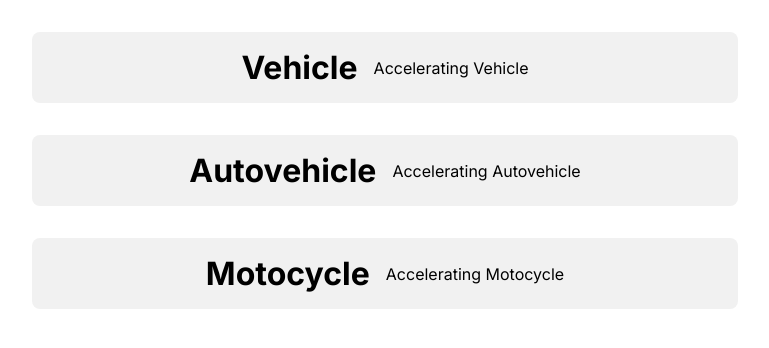
After one commit to GIMMI42PIASTRATO/PHP-school-exercises, a PHP site: page /OPP/ereditarietaES1/index.php in a window 1280 px wide. The commit adds this page. Shown: the top 348 px of the page, without its empty margins (255-1024 px from the left). Run offline with PHP 8.4, Linux system fonts and the light colour scheme.

Commit message:
Add exercise 4 to OPP section

```diff
--- /dev/null
+++ b/OPP/ereditarietaES1/classes/index.php
@@ -0,0 +1,28 @@
+<?php
+
+declare(strict_types=1);
+
+class Vehicle
+{
+    public function accelerates()
+    {
+        echo "Accelerating Vehicle";
+    }
+}
+
+
+final class Autovehicle extends Vehicle
+{
+    public function accelerates()
+    {
+        echo "Accelerating Autovehicle";
+    }
+}
+
+final class Motocycle extends Vehicle
+{
+    public function accelerates()
+    {
+        echo "Accelerating Motocycle";
+    }
+}
--- /dev/null
+++ b/OPP/ereditarietaES1/index.php
@@ -0,0 +1,74 @@
+<?php
+
+declare(strict_types=1);
+require_once "./classes/index.php"
+?>
+
+<!DOCTYPE html>
+<html lang="en">
+
+<head>
+    <meta charset="UTF-8">
+    <meta name="viewport" content="width=device-width, initial-scale=1.0">
+    <title>Accelerating vehicle</title>
+    <style>
+        @import url("https://fonts.googleapis.com/css2?family=Inter:ital,opsz,wght@0,14..32,100..900;1,14..32,100..900&display=swap");
+
+        * {
+            font-family: "Inter", sans-serif;
+            margin: 0;
+            padding: 0;
+            box-sizing: border-box;
+        }
+
+        main {
+            max-width: 70ch;
+            width: 100%;
+            margin: 0 auto;
+        }
+
+        .container {
+            display: flex;
+            align-items: center;
+            justify-content: center;
+            gap: 1rem;
+            margin-top: 2rem;
+            padding: 1rem;
+            border-radius: 0.5rem;
+            background-color: #f1f1f1;
+            cursor: pointer;
+            transition: all 0.3s ease;
+        }
+
+        .container:hover {
+            background-color: #e1e1e1;
+        }
+    </style>
+</head>
+
+<body>
+    <main>
+        <?php
+        $vehicle = new Vehicle();
+        $autovehicle = new Autovehicle();
+        $motocycle = new Motocycle();
+        ?>
+
+        <div class="container">
+            <h1>Vehicle</h1>
+            <p><?php $vehicle->accelerates(); ?></p>
+        </div>
+
+        <div class="container">
+            <h1>Autovehicle</h1>
+            <p><?php $autovehicle->accelerates(); ?></p>
+        </div>
+
+        <div class="container">
+            <h1>Motocycle</h1>
+            <p><?php $motocycle->accelerates(); ?></p>
+        </div>
+    </main>
+</body>
+
+</html>
```
Also changed, not shown: OPP/index.php (+8 -0 lines).
